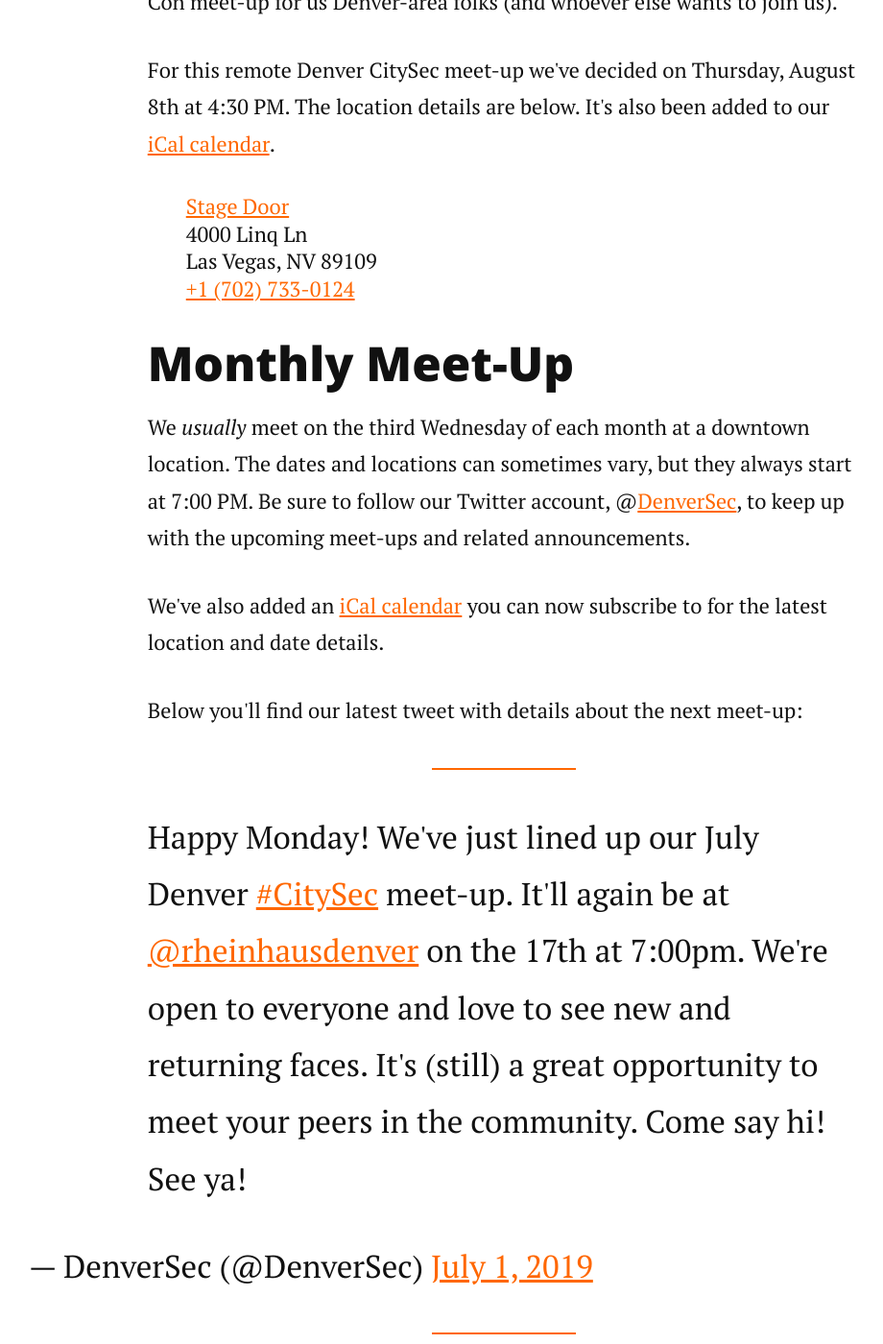
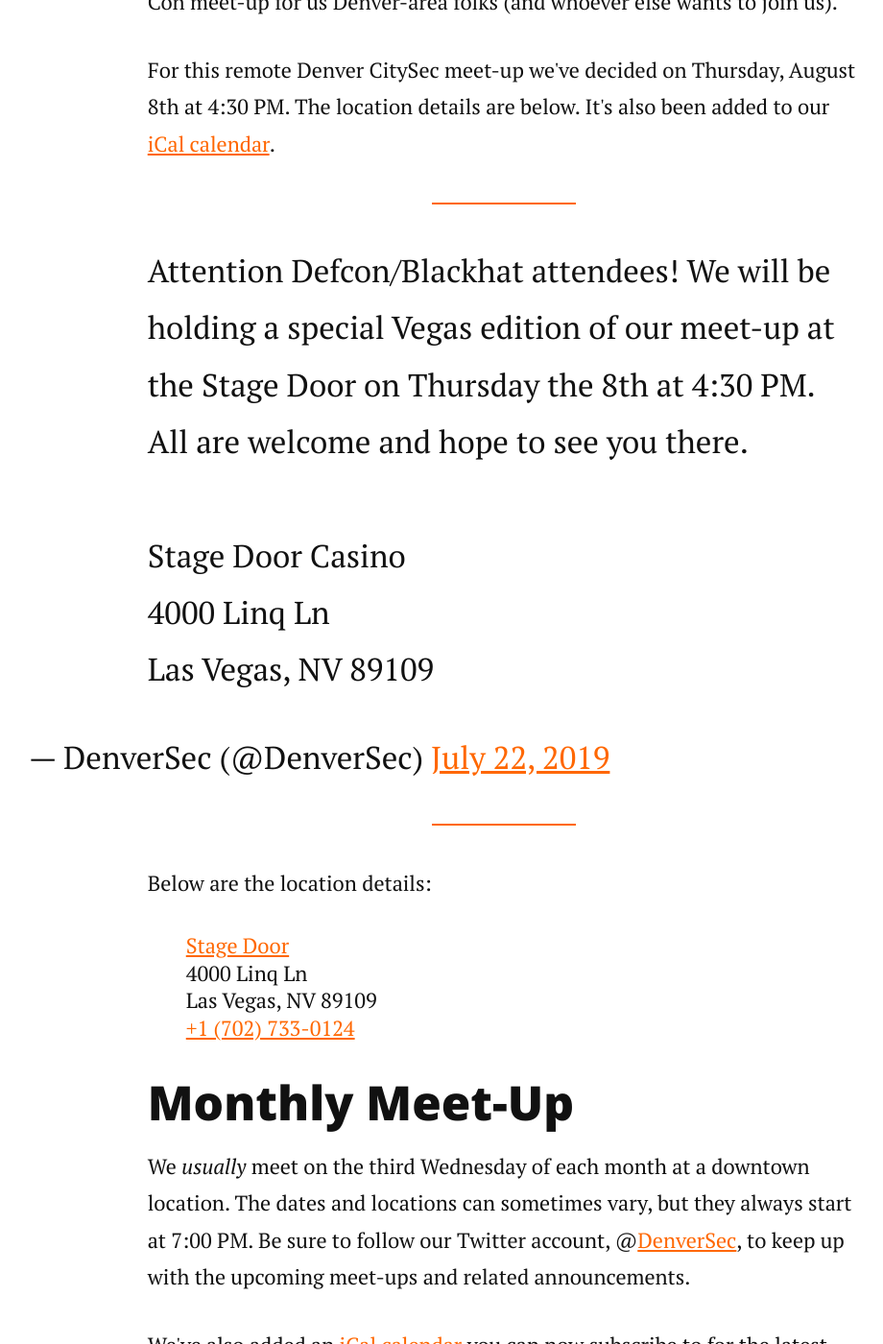
Before and after one commit to denversec/denversec.github.io, a Jekyll site: the page built from index.html, in a window 1280 px wide and 1400 px high, scrolled down 852 px. Shown: the whole window at 96% size, without its empty margins (115-1035 px from the left). Built offline with Jekyll 4.4.1, drawn with Linux system fonts in a browser that asks for light colours; nearby versions of some CDN libraries; comment, search, counter and statistics services are not loaded.

Commit message:
Add announcement tweet

```diff
--- a/index.html
+++ b/index.html
@@ -11,6 +11,10 @@
   <h2 id="meetup">Special Def Con Meet-Up</h2>
   <p>This year one of our organizers has made it a point to shedule a special Def Con meet-up for us Denver-area folks (and whoever else wants to join us).</p>
   <p>For this remote Denver CitySec meet-up we've decided on Thursday, August 8th at 4:30 PM. The location details are below. It's also been added to our <a href="/meetups.ics">iCal calendar</a>.</p>
+  <p>
+    <blockquote class="twitter-tweet" data-lang="en"><p lang="en" dir="ltr">Attention Defcon/Blackhat attendees! We will be holding a special Vegas edition of our meet-up at the Stage Door on Thursday the 8th at 4:30 PM.  All are welcome and hope to see you there.<br><br>Stage Door Casino<br>4000 Linq Ln<br>Las Vegas, NV 89109</p>&mdash; DenverSec (@DenverSec) <a href="https://twitter.com/DenverSec/status/1153315373950754816?ref_src=twsrc%5Etfw">July 22, 2019</a></blockquote><script async src="https://platform.twitter.com/widgets.js" charset="utf-8"></script>
+  </p>
+  <p>Below are the location details:</p>
   <p class="meetup-details">
     <a href="https://facebook.com/stagedoorcasino/" target="_blank">Stage Door</a><br/>
     4000 Linq Ln<br/>
@@ -23,7 +27,7 @@
   <p>We've also added an <a href="/meetups.ics">iCal calendar</a> you can now subscribe to for the latest location and date details.
   <p>Below you'll find our latest tweet with details about the next meet-up:</p>
   <p>
-    <blockquote class="twitter-tweet"><p lang="en" dir="ltr">Happy Monday! We&#39;ve just lined up our July Denver <a href="https://twitter.com/hashtag/CitySec?src=hash&amp;ref_src=twsrc%5Etfw">#CitySec</a> meet-up. It&#39;ll again be at <a href="https://twitter.com/rheinhausdenver?ref_src=twsrc%5Etfw">@rheinhausdenver</a> on the 17th at 7:00pm. We&#39;re open to everyone and love to see new and returning faces. It&#39;s (still) a great opportunity to meet your peers in the community. Come say hi! See ya!</p>&mdash; DenverSec (@DenverSec) <a href="https://twitter.com/DenverSec/status/1145774515567263745?ref_src=twsrc%5Etfw">July 1, 2019</a></blockquote> <script async src="https://platform.twitter.com/widgets.js" charset="utf-8"></script>
+    <blockquote class="twitter-tweet"><p lang="en" dir="ltr">Happy Monday! We&#39;ve just lined up our July Denver <a href="https://twitter.com/hashtag/CitySec?src=hash&amp;ref_src=twsrc%5Etfw">#CitySec</a> meet-up. It&#39;ll again be at <a href="https://twitter.com/rheinhausdenver?ref_src=twsrc%5Etfw">@rheinhausdenver</a> on the 17th at 7:00pm. We&#39;re open to everyone and love to see new and returning faces. It&#39;s (still) a great opportunity to meet your peers in the community. Come say hi! See ya!</p>&mdash; DenverSec (@DenverSec) <a href="https://twitter.com/DenverSec/status/1145774515567263745?ref_src=twsrc%5Etfw">July 1, 2019</a></blockquote>
   </p>
   <p>Below are the location details:</p>
   <p class="meetup-details">
```
